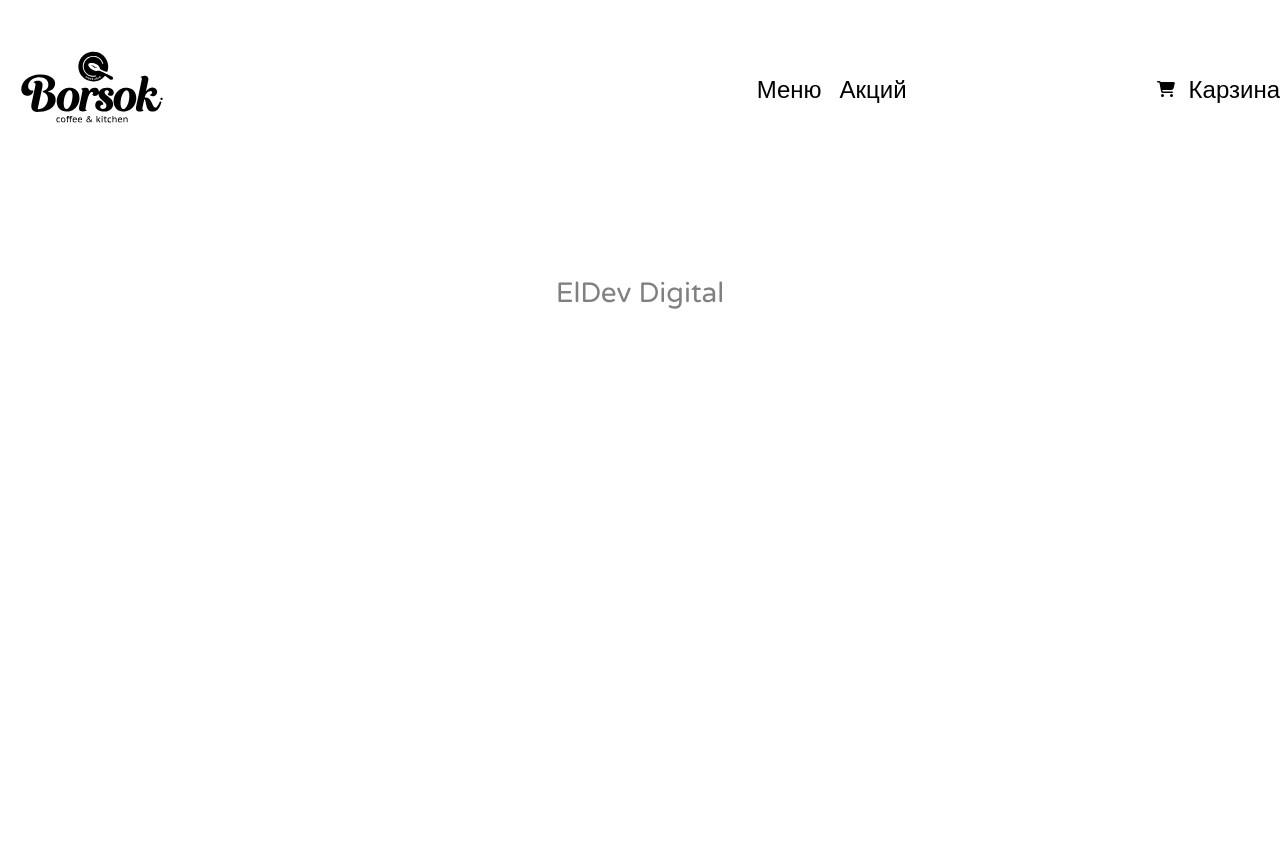
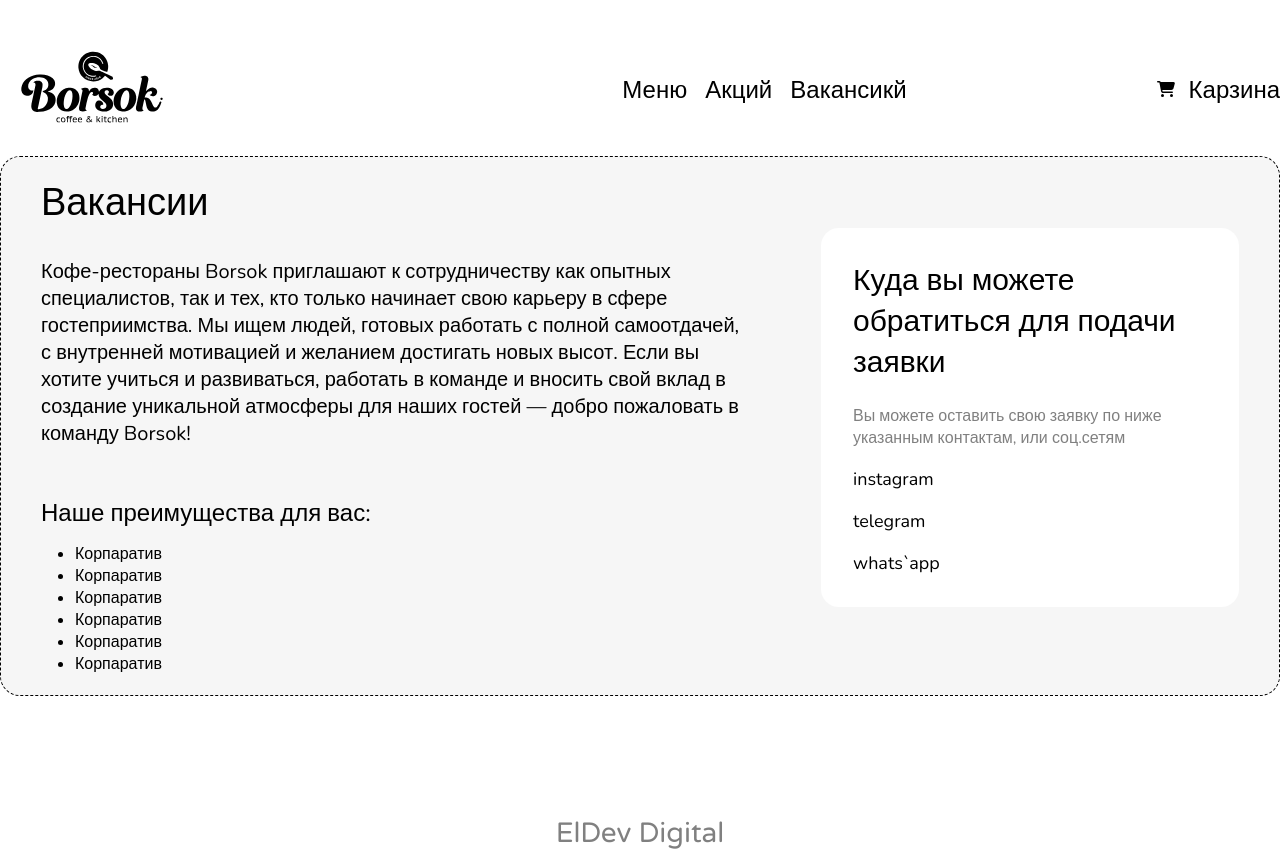
Before and after one commit to lev1tha/borsok_front, a React (Create React App) app: page /vacancy-client in a window 1280 px wide. Before the commit the page ends 800 px from the top, so only its background shows below. Built offline with nearby package versions, Linux system fonts and the light colour scheme.

Commit message:
add vacancy-page for client

```diff
--- a/src/app/App.jsx
+++ b/src/app/App.jsx
@@ -10,6 +10,7 @@ import Cart from "../pages/cart";
 import Admin from "../pages/admin";
 import Login from "../pages/login";
 import Auth from "../pages/auth";
+import Vacancy from "../pages/vacancy";
 
 const App = () => {
   const url = window.location.href;
@@ -23,6 +24,7 @@ const App = () => {
         <Route path={"/"} element={<Home />} />
         <Route path={"/cart"} element={<Cart />} />
         <Route path={"/admin"} element={<Admin />} />
+        <Route path={"/vacancy-client"} element={<Vacancy />} />
         {/*
           auth/login
           auth/auth
--- /dev/null
+++ b/src/pages/vacancy/index.jsx
@@ -0,0 +1,64 @@
+import React from "react";
+import style from "./vacancyPage.module.css";
+import { Link } from "react-router-dom";
+
+export default function index() {
+  return (
+    <div className={style.vacancy_container_page}>
+      <div className={style.vacancy_infocommunicate}>
+        <div className={style.title_vacancy}>
+          <h1>Вакансии</h1>
+        </div>
+        <div className={style.box_information}>
+          <div className={style.left_information}>
+            <div className={style.title_left_site}>
+              <p>
+                Кофе-рестораны Borsok приглашают к сотрудничеству как опытных
+                специалистов, так и тех, кто только начинает свою карьеру в
+                сфере гостеприимства. Мы ищем людей, готовых работать с полной
+                самоотдачей, с внутренней мотивацией и желанием достигать новых
+                высот. Если вы хотите учиться и развиваться, работать в команде
+                и вносить свой вклад в создание уникальной атмосферы для наших
+                гостей — добро пожаловать в команду Borsok!
+              </p>
+            </div>
+            <div className={style.suptitle_left_site}>
+              <div className={style.suptitle}>
+                <h4>Наше преимущества для вас:</h4>
+
+                <ul>
+                  <li>Корпаратив</li>
+                  <li>Корпаратив</li>
+                  <li>Корпаратив</li>
+                  <li>Корпаратив</li>
+                  <li>Корпаратив</li>
+                  <li>Корпаратив</li>
+                </ul>
+              </div>
+            </div>
+          </div>
+          <div className={style.right_information}>
+            <div className={style.title_right_site}>
+              <h1>Куда вы можете обратиться для подачи заявки</h1>
+              <p>
+                Вы можете оставить свою заявку по ниже указанным контактам, или
+                соц.сетям
+              </p>
+            </div>
+            <div className={style.navigate_links}>
+              <Link>
+                <span>instagram</span>
+              </Link>
+              <Link>
+                <span>telegram</span>
+              </Link>
+              <Link>
+                <span>whats`app</span>
+              </Link>
+            </div>
+          </div>
+        </div>
+      </div>
+    </div>
+  );
+}
--- /dev/null
+++ b/src/pages/vacancy/vacancyPage.module.css
@@ -0,0 +1,82 @@
+.vacancy_container_page {
+}
+
+.vacancy_infocommunicate {
+  padding: 20px 40px;
+  background-color: rgba(169, 169, 169, 0.1);
+  border-radius: 20px;
+  border: 0.5px dashed black;
+}
+
+.title_vacancy h1 {
+  font-weight: 300;
+  font-size: 38px;
+}
+
+.box_information {
+  display: flex;
+  gap: 80px;
+  /* align-items: center; */
+}
+
+.left_information {
+  margin-top: 30px;
+  display: flex;
+  flex-direction: column;
+}
+
+.title_left_site p {
+  width: 700px;
+
+  font-size: 20px;
+  font-weight: 300;
+}
+
+.suptitle_left_site {
+  margin-top: 50px;
+}
+
+.suptitle h4 {
+  font-size: 24px;
+  font-weight: 300;
+}
+
+.suptitle ul {
+  font-size: 16px;
+  font-weight: 300;
+  margin-top: 14px;
+  margin-left: 34px;
+}
+
+.right_information {
+  background-color: white;
+  border-radius: 18px;
+  padding: 32px;
+  height: fit-content;
+}
+
+.title_right_site h1 {
+  font-size: 30px;
+  font-weight: 400;
+}
+
+.title_right_site p {
+  margin-top: 22px;
+  font-size: 16px;
+  color: gray;
+}
+
+.navigate_links {
+  margin-top: 18px;
+  /* margin-left: 32px; */
+  display: flex;
+  flex-direction: column;
+  gap: 18px;
+}
+
+.navigate_links a {
+  color: black;
+  text-decoration: none;
+  font-size: 18px;
+  font-weight: 300;
+}
--- a/src/shared/components/Vacancy/index.jsx
+++ b/src/shared/components/Vacancy/index.jsx
@@ -1,9 +1,10 @@
 import React from "react";
+import style from "./vacancy.module.css";
 
 export default function index() {
   return (
-    <>
+    <div className={style.vacancy_container}>
       <div>Vacancy</div>
-    </>
+    </div>
   );
 }
--- /dev/null
+++ b/src/shared/components/Vacancy/vacancy.module.css
@@ -0,0 +1,4 @@
+.vacancy_container {
+  width: 400px;
+  height: 340px;
+}
--- a/src/widget/header/index.jsx
+++ b/src/widget/header/index.jsx
@@ -19,6 +19,9 @@ const Header = () => {
           <Link to={"/акций"}>
             <span>Акций</span>
           </Link>
+          <Link to={"/vacancy-client"}>
+            <span>Вакансикй</span>
+          </Link>
         </nav>
         <div className={style.card}>
           <Link className={style.card_inner} to={"/card"}>
```
